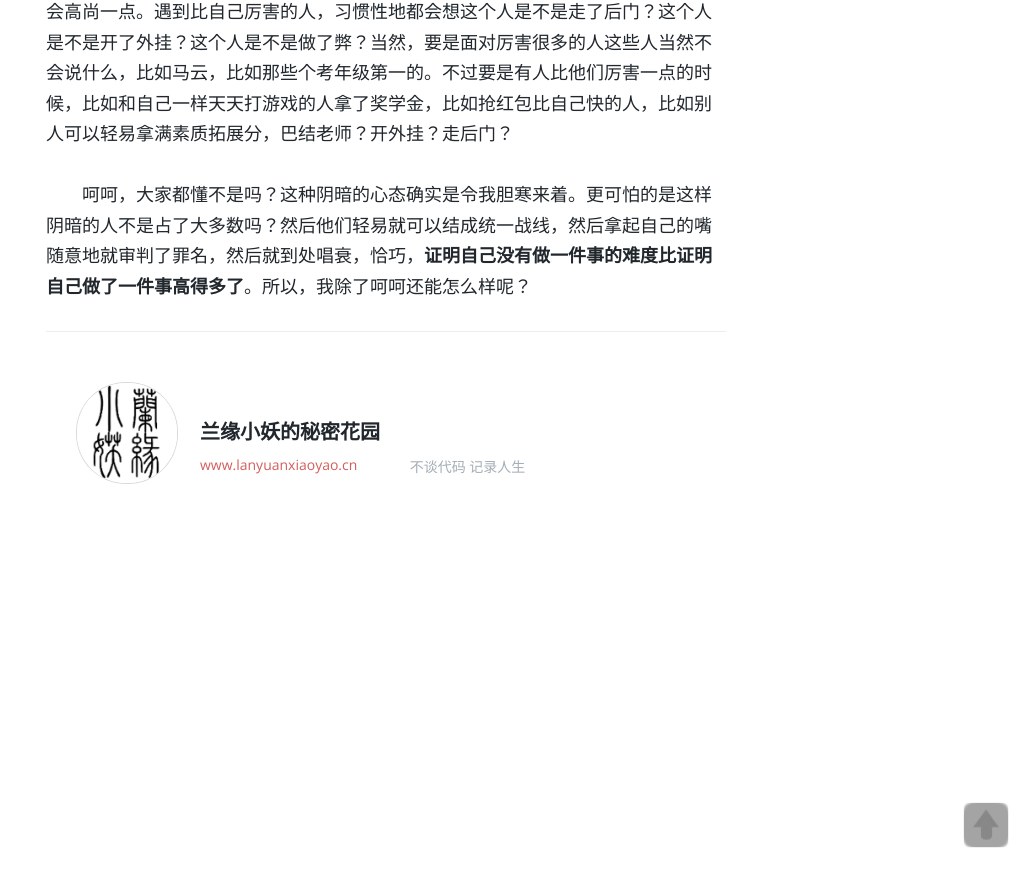
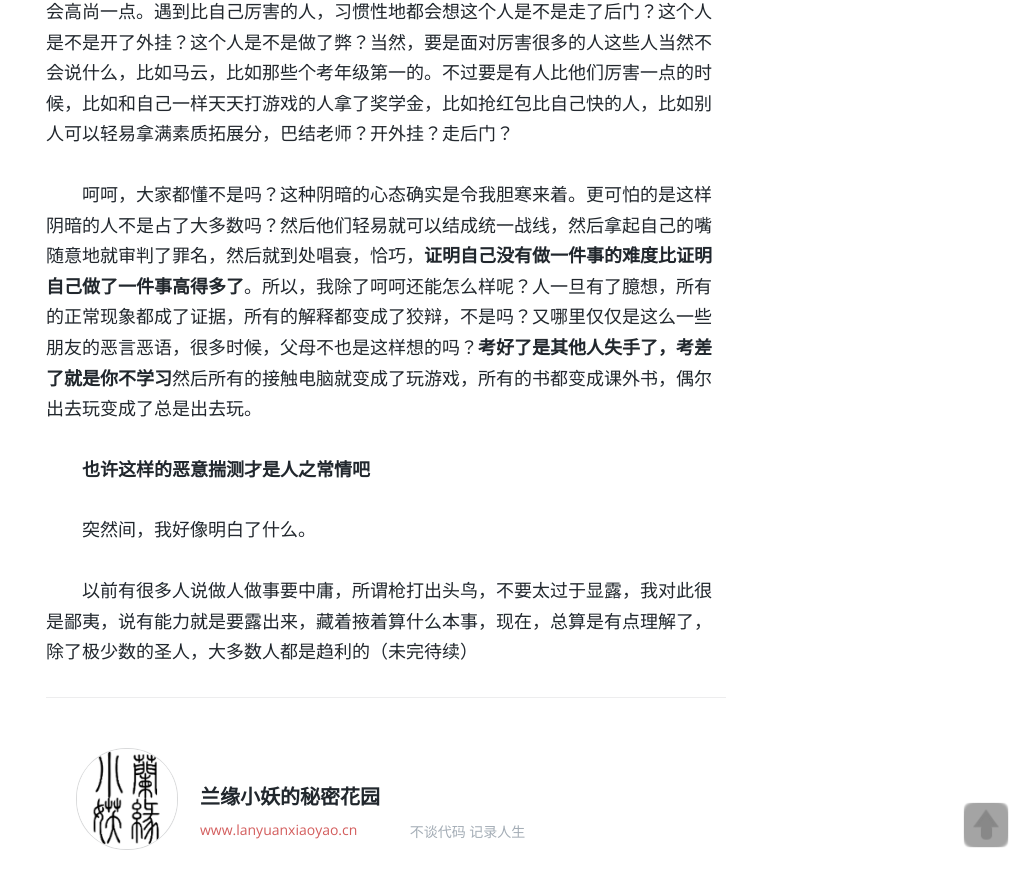
Before and after one commit to lanyuanxiaoyao/lanyuanxiaoyao.github.io, a Jekyll site: the page built from _posts/2016-02-20-the-first-class.markdown, in a window 1280 px wide and 900 px high, scrolled down 2799 px. Shown: the top 889 px of the window, without its empty margins (254-1280 px from the left). Built offline with Jekyll 4.4.1, drawn with Linux system fonts in a browser that asks for light colours; comment, search, counter and statistics services are not loaded.

Commit message:
Added files via upload

```diff
--- a/_posts/2016-02-20-the-first-class.markdown
+++ b/_posts/2016-02-20-the-first-class.markdown
@@ -39,4 +39,10 @@ tag: 生活
 
 　　这也许就是中国人的习性，当然我也没有遇到过什么外国人，不知道他们是不是会高尚一点。遇到比自己厉害的人，习惯性地都会想这个人是不是走了后门？这个人是不是开了外挂？这个人是不是做了弊？当然，要是面对厉害很多的人这些人当然不会说什么，比如马云，比如那些个考年级第一的。不过要是有人比他们厉害一点的时候，比如和自己一样天天打游戏的人拿了奖学金，比如抢红包比自己快的人，比如别人可以轻易拿满素质拓展分，巴结老师？开外挂？走后门？
 
-　　呵呵，大家都懂不是吗？这种阴暗的心态确实是令我胆寒来着。更可怕的是这样阴暗的人不是占了大多数吗？然后他们轻易就可以结成统一战线，然后拿起自己的嘴随意地就审判了罪名，然后就到处唱衰，恰巧，**证明自己没有做一件事的难度比证明自己做了一件事高得多了**。所以，我除了呵呵还能怎么样呢？
+　　呵呵，大家都懂不是吗？这种阴暗的心态确实是令我胆寒来着。更可怕的是这样阴暗的人不是占了大多数吗？然后他们轻易就可以结成统一战线，然后拿起自己的嘴随意地就审判了罪名，然后就到处唱衰，恰巧，**证明自己没有做一件事的难度比证明自己做了一件事高得多了**。所以，我除了呵呵还能怎么样呢？人一旦有了臆想，所有的正常现象都成了证据，所有的解释都变成了狡辩，不是吗？又哪里仅仅是这么一些朋友的恶言恶语，很多时候，父母不也是这样想的吗？**考好了是其他人失手了，考差了就是你不学习**然后所有的接触电脑就变成了玩游戏，所有的书都变成课外书，偶尔出去玩变成了总是出去玩。
+
+　　**也许这样的恶意揣测才是人之常情吧**
+
+　　突然间，我好像明白了什么。
+
+　　以前有很多人说做人做事要中庸，所谓枪打出头鸟，不要太过于显露，我对此很是鄙夷，说有能力就是要露出来，藏着掖着算什么本事，现在，总算是有点理解了，除了极少数的圣人，大多数人都是趋利的（未完待续）
```
